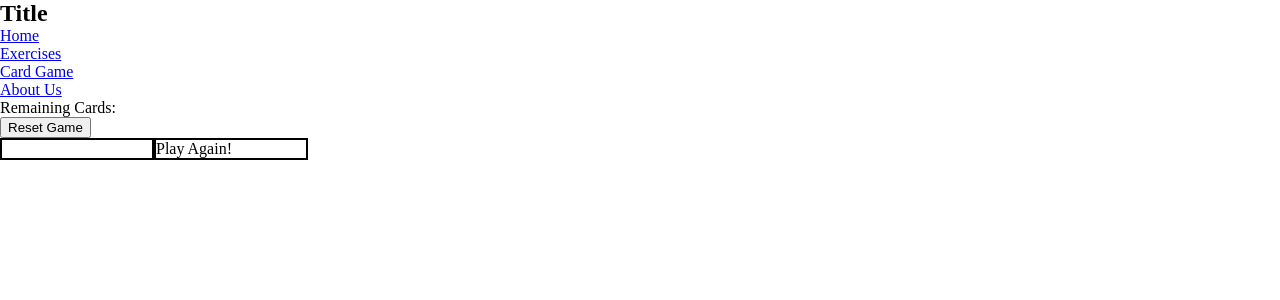
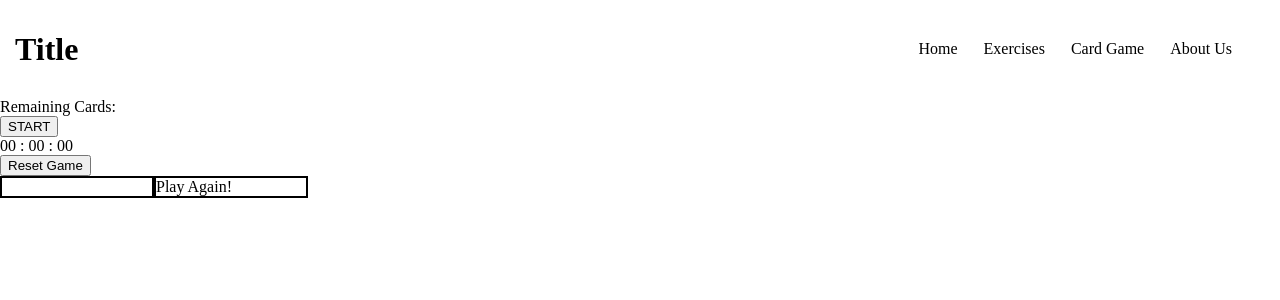
Before and after one commit to Jeffrey-Johnston/Final-Project-Frontend, an Angular app: page /card-game in a window 1280 px wide. Shown: the top 300 px of the page. Built offline with nearby package versions, Linux system fonts and the light colour scheme; no server answers.

Commit message:
rockymorning

```diff
--- a/src/app/card-game/card-game.component.css
+++ b/src/app/card-game/card-game.component.css
@@ -10,3 +10,6 @@
 .image {
   width: 100%;
 }
+.timer {
+  display: flex;
+}
--- a/src/app/card-game/card-game.component.html
+++ b/src/app/card-game/card-game.component.html
@@ -1,5 +1,25 @@
 <div class="remaining-cards">
   <p>Remaining Cards: {{ remaining }}</p>
+  <button *ngIf="!timerRunning && seconds === 0" (click)="startTimer()">
+    START
+  </button>
+  <button *ngIf="!timerRunning && seconds !== 0" (click)="startTimer()">
+    CONTINUE
+  </button>
+  <button *ngIf="timerRunning" (click)="stopTimer()">STOP</button>
+  <div class="timer">
+    <div class="timer">
+      <p *ngIf="10 > hour">0</p>
+      <p>{{ hour }} :</p>
+    </div>
+    <div class="timer">
+      <p *ngIf="10 > minutes">&nbsp;0</p>
+      <p>{{ minutes }} :</p>
+    </div>
+    <div class="timer">
+      <p *ngIf="10 > seconds">&nbsp;0</p>
+      <p>{{ seconds }}</p>
+    </div>
   </div>
   <button (click)="resetGame()">Reset Game</button>
   <div class="card-container">
@@ -22,3 +42,4 @@
     [exerciseRef]="currentExercise"
     [cardExercisesRef]="exercises"
   ></app-exercise>
+</div>
--- a/src/app/card-game/card-game.component.ts
+++ b/src/app/card-game/card-game.component.ts
@@ -15,6 +15,11 @@ export class CardGameComponent implements OnInit {
   currentlyDrawn!: any;
   currentExercise!: Exercise;
   exercises: Exercise[] = [];
+  timer: any;
+  hour: number = 0;
+  minutes: number = 0;
+  seconds: number = 0;
+  timerRunning: boolean = false;
 
   constructor(
     private cardService: CardService,
@@ -75,5 +80,34 @@ export class CardGameComponent implements OnInit {
 
   resetGame = () => {
     this.getAndSetDeck();
+    this.resetTimer();
+    this.stopTimer();
+  };
+  startTimer = () => {
+    this.timerRunning = true;
+    this.timer = setInterval(() => {
+      this.seconds++;
+      console.log(this.minutes);
+      console.log(this.seconds);
+      if (this.seconds === 60) {
+        this.seconds = 0;
+        this.minutes++;
+      }
+      if (this.minutes === 60) {
+        this.minutes = 0;
+        this.hour++;
+      }
+    }, 1000);
+  };
+
+  stopTimer = () => {
+    this.timerRunning = false;
+    clearInterval(this.timer);
+  };
+
+  resetTimer = () => {
+    this.seconds = 0;
+    this.minutes = 0;
+    this.hour = 0;
   };
 }
--- a/src/app/header/header.component.css
+++ b/src/app/header/header.component.css
@@ -0,0 +1,35 @@
+.header {
+  width: 100%;
+  display: flex;
+  flex-direction: column;
+  padding: 15px;
+  box-sizing: border-box;
+}
+
+.nav {
+  display: flex;
+  list-style: none;
+  justify-content: center;
+  color: black;
+}
+
+.tab {
+  padding: 5px;
+  margin: 0px 8px;
+}
+.link {
+  color: black;
+  text-decoration: none;
+}
+
+@media only screen and (min-width: 500px) {
+  .header {
+    align-items: center;
+    flex-direction: row;
+    justify-content: space-between;
+  }
+  .nav {
+    padding: 20px;
+    justify-content: right;
+  }
+}
--- a/src/app/header/header.component.html
+++ b/src/app/header/header.component.html
@@ -1,11 +1,11 @@
-<header>
+<header class="header">
+  <h1>Title</h1>
   <nav>
-    <h1>Title</h1>
-    <ul>
-      <li><a routerLink="/home">Home</a></li>
-      <li><a routerLink="/exercises">Exercises</a></li>
-      <li><a routerLink="/card-game">Card Game</a></li>
-      <li><a routerLink="/about-us">About Us</a></li>
+    <ul class="nav">
+      <li class="tab"><a class="link" routerLink="/home">Home</a></li>
+      <li class="tab"><a class="link" routerLink="/exercises">Exercises</a></li>
+      <li class="tab"><a class="link" routerLink="/card-game">Card Game</a></li>
+      <li class="tab"><a class="link" routerLink="/about-us">About Us</a></li>
     </ul>
   </nav>
 </header>
--- a/src/styles.css
+++ b/src/styles.css
@@ -3,7 +3,8 @@ body,
 h1,
 p,
 ul,
-h3 {
+h3,
+li {
   padding: 0;
   margin: 0;
 }
```
Lines whose indentation alone changed are shown as unchanged.
